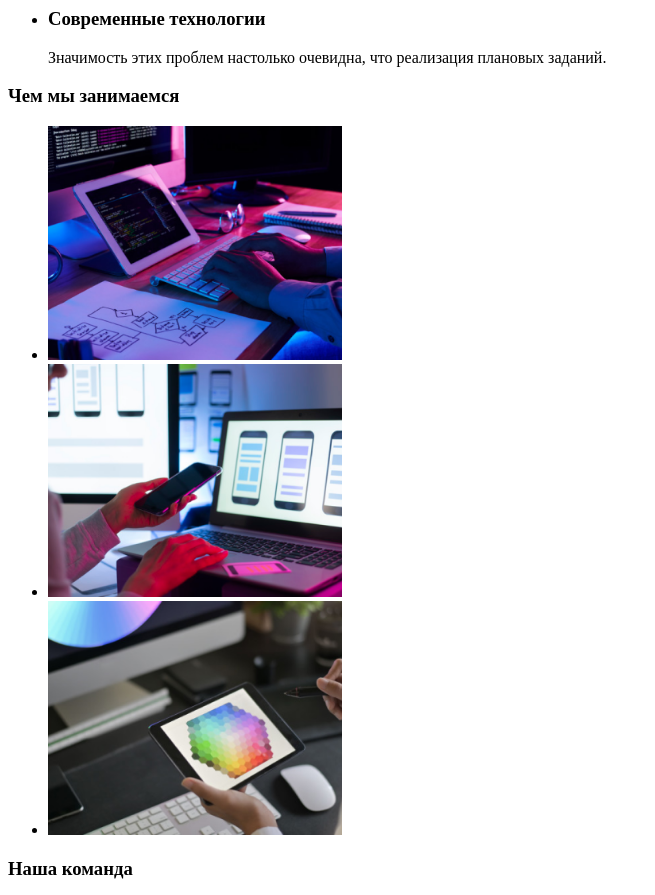
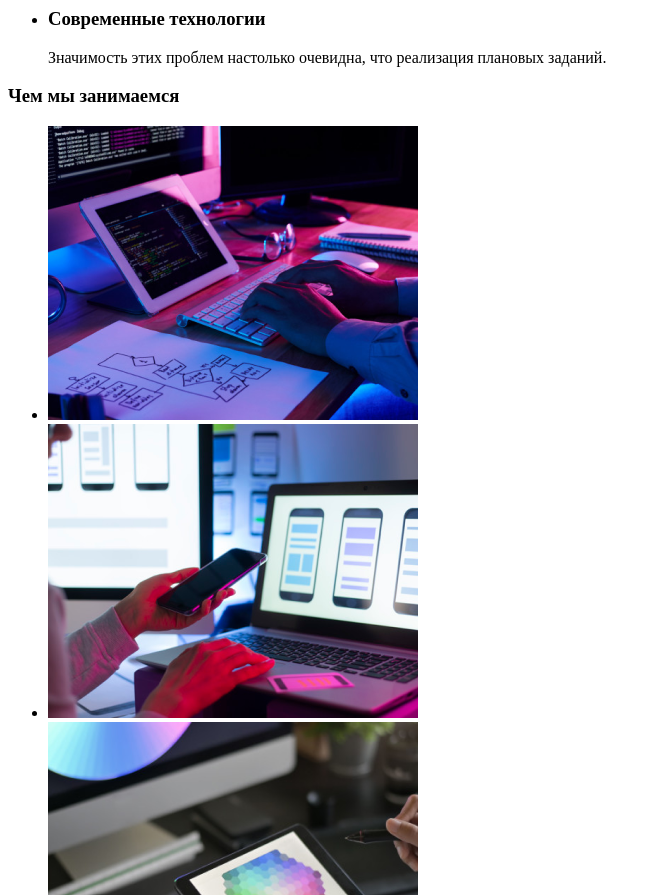
Before and after one commit to OleksiiProtasov/goit-markup-hw-01, a plain HTML site: page index.htm in a window 1280 px wide. Shown: the part 480-1375 px from the top of the page, without its empty margins (0-655 px from the left). Drawn offline with Linux system fonts and the light colour scheme.

Commit message:
Update index.htm
change width

```diff
--- a/index.htm
+++ b/index.htm
@@ -72,13 +72,13 @@
             <h3>Чем мы занимаемся</h3>
             <ul>
                 <li>
-                    <img src="./photo/ourwork/box1.png" width="294" alt="набор кода">
+                    <img src="./photo/ourwork/box1.png" width="370" alt="набор кода">
                 </li>
                 <li>
-                    <img src="./photo/ourwork/box2.png" width="294" alt="разаработка дизайна">
+                    <img src="./photo/ourwork/box2.png" width="370" alt="разаработка дизайна">
                 </li>
                 <li>
-                    <img src="./photo/ourwork/box3.png" width="294" alt="подбор цвета">
+                    <img src="./photo/ourwork/box3.png" width="370" alt="подбор цвета">
                 </li>
             </ul>
         </section>
```
